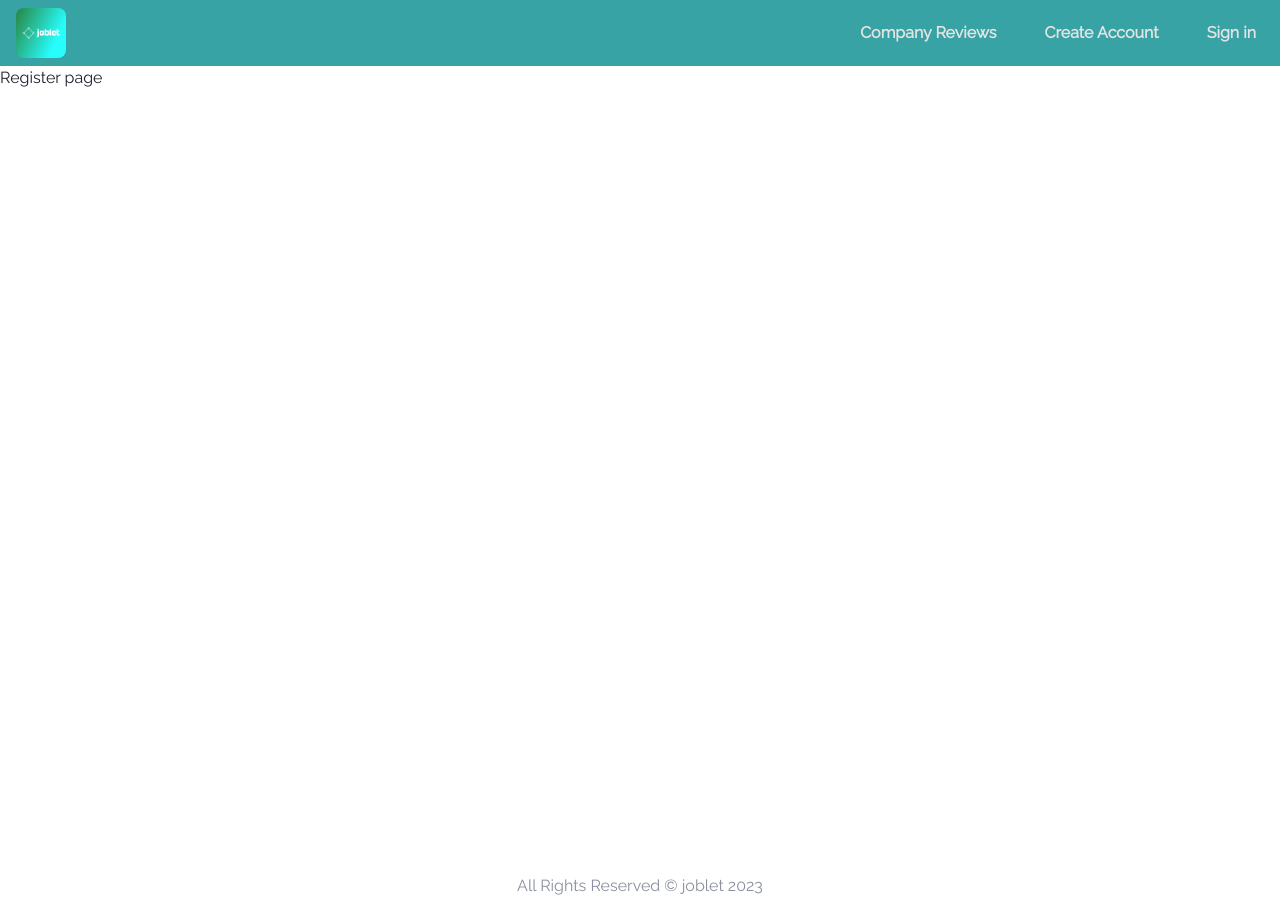
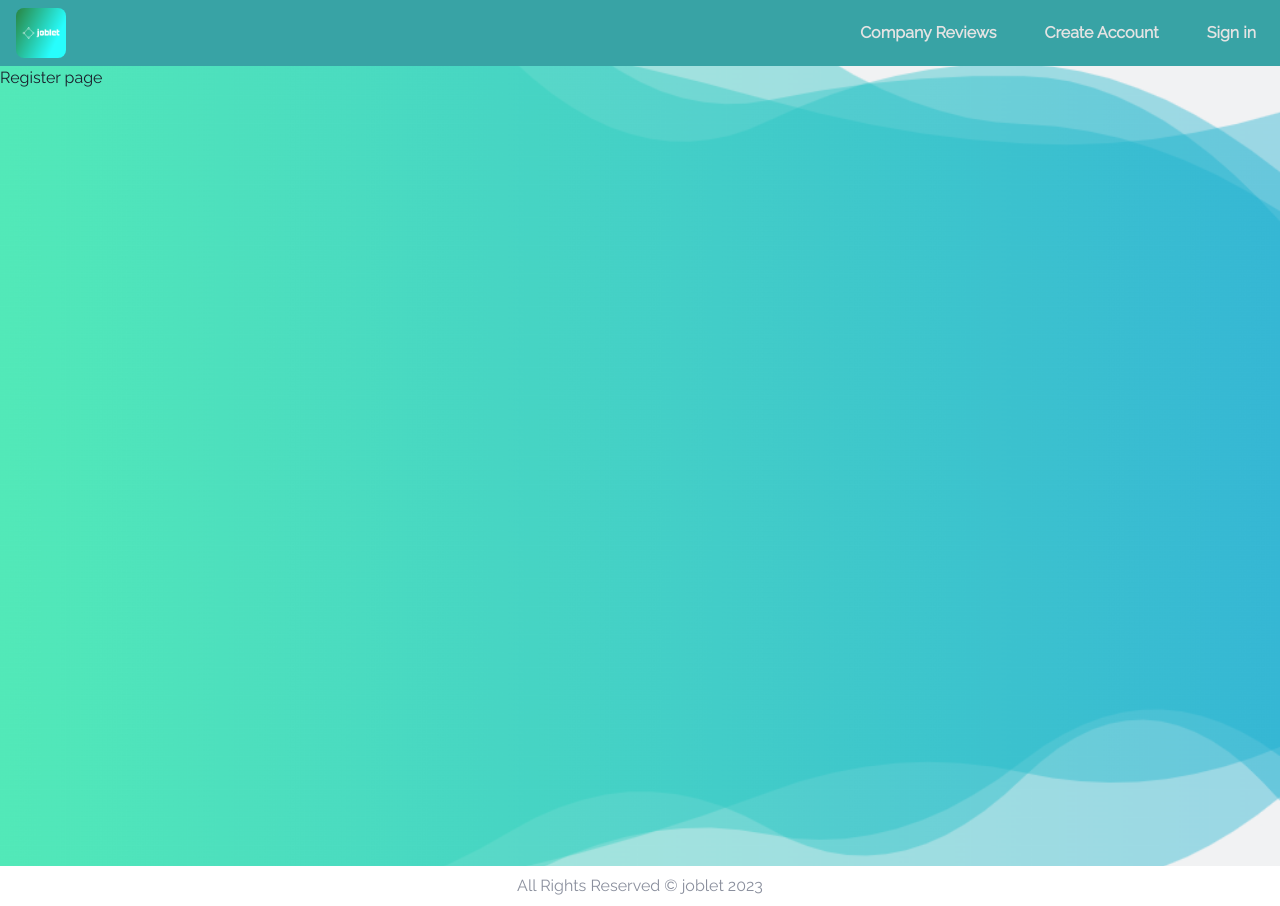
Before and after one commit to ianahart/joblet, a React (Create React App) app in the folder frontend/: page /register in a window 1280 px wide. Built offline with nearby package versions, Linux system fonts and the light colour scheme.

Commit message:
feat: add background images to register and login pages

```diff
--- a/frontend/src/pages/Auth/Login.tsx
+++ b/frontend/src/pages/Auth/Login.tsx
@@ -1,7 +1,17 @@
 import { Box } from '@chakra-ui/react';
+import loginBG from '../../images/login.png';
 
 const Login = () => {
-  return <Box>Login page</Box>;
+  return (
+    <Box
+      minH="100vh"
+      backgroundImage={`url(${loginBG})`}
+      backgroundPosition="center"
+      backgroundSize="cover"
+    >
+      Login page
+    </Box>
+  );
 };
 
 export default Login;
--- a/frontend/src/pages/Auth/Register.tsx
+++ b/frontend/src/pages/Auth/Register.tsx
@@ -1,7 +1,17 @@
 import { Box } from '@chakra-ui/react';
+import registerBG from '../../images/register.png';
 
 const Register = () => {
-  return <Box>Register page</Box>;
+  return (
+    <Box
+      minH="100vh"
+      backgroundImage={`url(${registerBG})`}
+      backgroundPosition="center"
+      backgroundSize="cover"
+    >
+      Register page
+    </Box>
+  );
 };
 
 export default Register;
```
Also changed, not shown: frontend/src/images/login.png (added), frontend/src/images/register.png (added).
